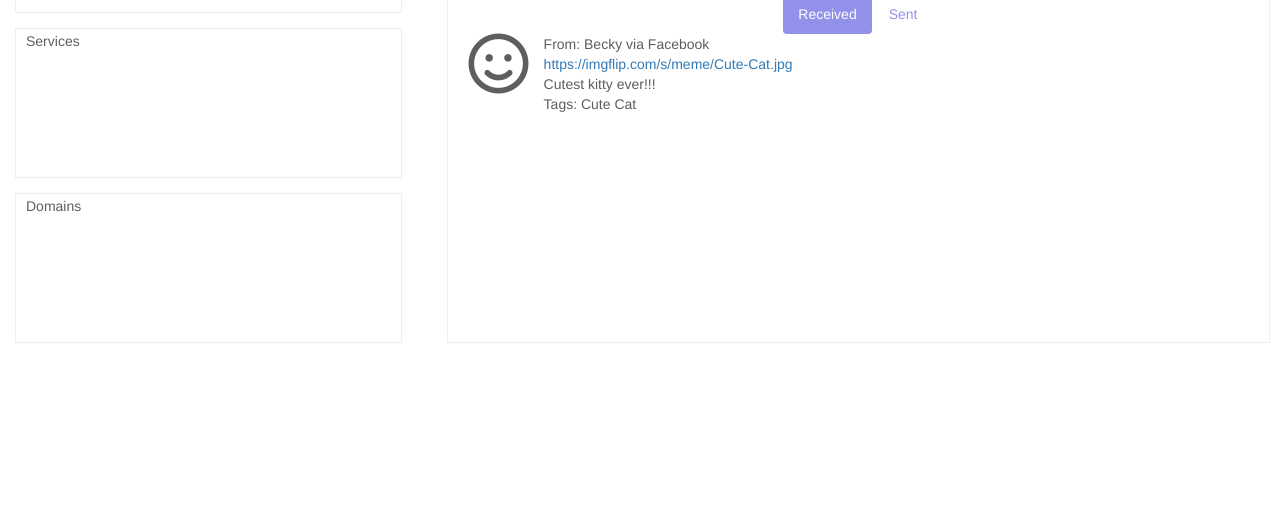
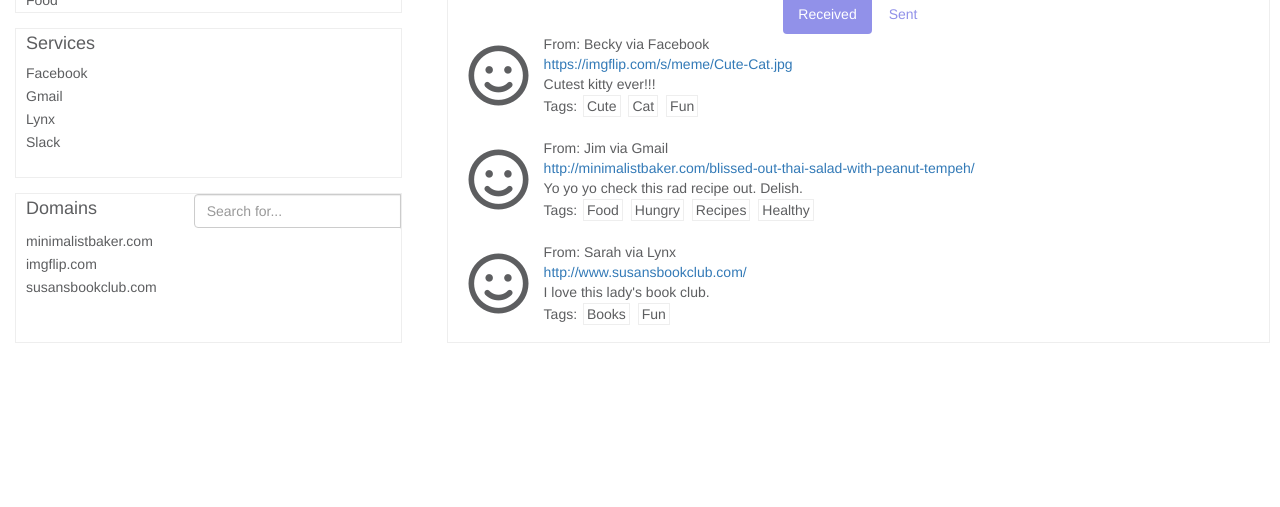
Before and after one commit to emarkovic/lynx-desktop-proto, a plain HTML site: page index.html in a window 1280 px wide. Shown: the part 293-800 px from the top of the page. Drawn offline with nearby package versions, Linux system fonts and the light colour scheme.

Commit message:
did some stuff

```diff
--- a/index.html
+++ b/index.html
@@ -26,12 +26,40 @@
 					<h2 class="body-title-filter">Filters</h2>
 					<div class="body-widget">
 						<h3>Tags</h3>
+						<div class="content">
+							<span>Books</span>
+							<span>Cat</span>
+							<span>Clubs</span>
+							<span>Cute</span>
+							<span>Food</span>
+							<span>Fun</span>
+							<span>Hungry</span>
+							<span>Healthy</span>
+							<span>Recipes</span>
+						</div>
 					</div>
 					<div class="body-widget">
 						<h3>Services</h3>
+						<div class="content">
+							<span>Facebook</span>
+							<span>Gmail</span>
+							<span>Lynx</span>
+							<span>Slack</span>
+						</div>
 					</div>
 					<div class="body-widget">
 						<h3>Domains</h3>
+						<div class="input-group">
+							<input type="text" class="form-control" placeholder="Search for...">
+							<span class="input-group-btn">
+								<button class="btn btn-default" type="button"><i class="fa fa-search" aria-hidden="true"></i></button>
+							</span>
+						</div><!-- /input-group -->
+						<div class="content">
+							<span>minimalistbaker.com</span>
+							<span>imgflip.com</span>
+							<span>susansbookclub.com</span>
+						</div>
 					</div>
 				</div>
 				<div class="col-md-8">
@@ -60,6 +88,41 @@
 									Tags:
 									<div class="tag">Cute</div>
 									<div class="tag">Cat</div>
+									<div class="tag">Fun</div>
+								</div>
+							</div>
+							<div class="message row">
+								<div class="col-md-1">
+									<i class="fa fa-smile-o message-face" aria-hidden="true"></i>
+								</div>
+								<div class="col-md-11">
+									From: Jim via Gmail
+									<br>
+									<a href="http://minimalistbaker.com/blissed-out-thai-salad-with-peanut-tempeh/">http://minimalistbaker.com/blissed-out-thai-salad-with-peanut-tempeh/</a>
+									<br>
+									Yo yo yo check this rad recipe out. Delish.
+									<br>
+									Tags:
+									<div class="tag">Food</div>
+									<div class="tag">Hungry</div>
+									<div class="tag">Recipes</div>
+									<div class="tag">Healthy</div>
+								</div>
+							</div>
+							<div class="message row">
+								<div class="col-md-1">
+									<i class="fa fa-smile-o message-face" aria-hidden="true"></i>
+								</div>
+								<div class="col-md-11">
+									From: Sarah via Lynx
+									<br>
+									<a href="http://www.susansbookclub.com/">http://www.susansbookclub.com/</a>
+									<br>
+									I love this lady's book club.
+									<br>
+									Tags:
+									<div class="tag">Books</div>
+									<div class="tag">Fun</div>
 								</div>
 							</div>
 						</div>
--- a/main.css
+++ b/main.css
@@ -59,6 +59,7 @@ h1, h2, h3, h4, h5, h6, body {
 .body-view-messages .messages .message {
 	margin: 0 auto;
 	width: calc(100% - 30px);
+	margin-bottom: 20px;
 }
 .body-view-messages .messages .message .col-md-1 {
 	padding-right: 0;
@@ -66,9 +67,14 @@ h1, h2, h3, h4, h5, h6, body {
 .body-view-messages .messages .message .message-face {
 	float: right;
 	font-size: 60px;
+	margin-top: 12px;
 }
 .body-view-messages .messages .message .tag {
 	display: inline-block;
+	margin: 1px 2px;
+	padding-left: 3px;
+	padding-right: 3px;
+	border: 1px #eee solid;
 }
 
 .body-widget {
@@ -78,12 +84,32 @@ h1, h2, h3, h4, h5, h6, body {
 	width: calc(100% - 20px);
 	height: 150px;
 	margin-left: 15px;
+	padding-left: 10px;
+	overflow-y: scroll;
 }
 
 .body-widget h3 {
-	margin-left: 10px;
-	font-size: 14px;
+	font-size: 18px;
 	margin-top: 5px;
+	float: left;
+}
+
+.body-widget .input-group {
+	float: right;
+	margin-left: -10px;
+}
+
+.body-widget .content {
+	clear: both;
+}
+
+.body-widget span {
+	display: block;
+	margin-bottom: 3px;
+}
+
+.body-widget span:hover {
+	color: #9191E9;
 }
 
 .body-title-filter {
```
